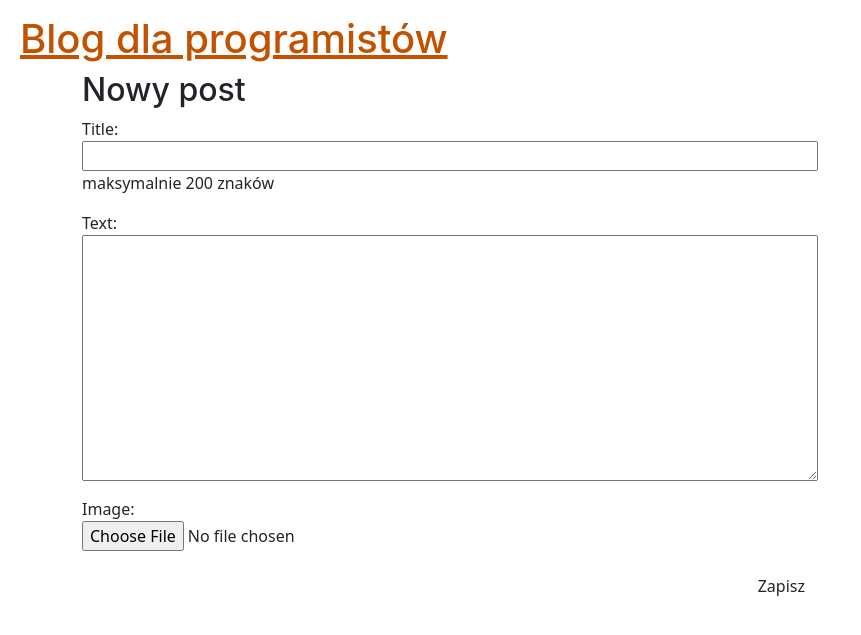
After one commit to trojan334/djangoblog, a Django app: page /post/new/ in a window 1280 px wide. The commit adds this page. Shown: the top 635 px of the page, without its empty margins (0-861 px from the left). Run offline with Django 3.2, Linux system fonts and the light colour scheme.

Commit message:
dodano nowy szablon

```diff
--- /dev/null
+++ b/blog/forms.py
@@ -0,0 +1,10 @@
+from django import forms
+from .models import Post
+
+
+class PostForm(forms.ModelForm):
+    title = forms.CharField(help_text='maksymalnie 200 znaków')
+
+    class Meta:
+        model = Post
+        fields = ['title', 'text', 'image']
--- a/blog/models.py
+++ b/blog/models.py
@@ -8,6 +8,7 @@ class Post(models.Model):
     text = models.TextField()
     created_date = models.DateTimeField(default=timezone.now)
     published_date = models.DateTimeField(blank=True, null=True)
+    image = models.ImageField(null=True, blank=True, upload_to='images/')
 
     def publish(self):
         self.published_date = timezone.now()
--- a/blog/templates/blog/base.html
+++ b/blog/templates/blog/base.html
@@ -1,23 +1,26 @@
 {% load static %}
 <html lang="pl">
   <head>
-            <meta charset="UTF-8">
+    <meta charset="UTF-8" />
     <title>Blog dla programistów</title>
-            <link href="https://cdn.jsdelivr.net/npm/bootstrap@5.2.3/dist/css/bootstrap.min.css" rel="stylesheet">
-            <link rel="stylesheet" href="{% static 'css/blog.css' %}">
+    <link
+      href="https://cdn.jsdelivr.net/npm/bootstrap@5.2.3/dist/css/bootstrap.min.css"
+      rel="stylesheet"
+    />
+    <link rel="stylesheet" href="{% static 'css/blog.css' %}" />
   </head>
+
   <body>
     <div class="page-header">
-    <h1><a href="/">Blog dla programistów</a> </h1>
+      <a href="{% url 'post_new' %}" class="top-menu"
+        ><span class="glyphicon glyphicon-plus"></span>
+      </a>
+      <h1><a href="/">Blog dla programistów</a></h1>
     </div>
     <div class="content container">
       <div class="row">
-      <div class="col-md-8">
-        {% block content %}
-        {% endblock %}
-      </div>
+        <div class="col-md-8">{% block content %} {% endblock %}</div>
       </div>
     </div>
   </body>
-
 </html>
--- /dev/null
+++ b/blog/templates/blog/image.html
@@ -0,0 +1,5 @@
+<form method="post" enctype="multipart/form-data">
+    {% csrf_token %}
+    {{ form.as_p }}
+    <button type="submit">UPLOAD</button>
+</form>
--- /dev/null
+++ b/blog/templates/blog/image_display.html
@@ -0,0 +1,3 @@
+{% load static %}
+
+<img class="img" src='{{ post.images.url }}' alt="Obrazek" width="250px">
--- a/blog/templates/blog/post_detail.html
+++ b/blog/templates/blog/post_detail.html
@@ -8,6 +8,7 @@
         </div>
         {% endif %}
         <h2><b>{{ post.title }}</b></h2>
+        <img src='{{ post.images.url }}' alt="Obrazek" width="250px">
         <p>{{ post.text|linebreaksbr }}</p>
         <br /><br />
     </div>
--- /dev/null
+++ b/blog/templates/blog/post_edit.html
@@ -0,0 +1,10 @@
+{% extends 'blog/base.html' %}
+
+{% block content %}
+<h2>Nowy post</h2>
+<form method="post" class="post-form">
+{% csrf_token %}
+  {{ form.as_p}}
+  <button type="submit" class="save btn btn-default">Zapisz</button>
+</form>
+{% endblock %}
--- a/blog/templates/blog/post_list.html
+++ b/blog/templates/blog/post_list.html
@@ -3,11 +3,13 @@
 {% block content%}
      {% for post in posts %}
         <div class="post">
-            <h2><a href="{% url 'post_detail' pk=post.pk %}">{{ post.title }}</a></h2>
-            <em>{{ post.text|linebreaksbr }}</em>
             <div class="data">
                 <p>opublikowany: {{ post.published_date }}</p>
             </div>
+
+            <h2><a href="{% url 'post_detail' pk=post.pk %}">{{ post.title }}</a></h2>
+            <img src='{{ post.images.url }}' alt="Obrazek" width="100px">
+            <em>{{ post.text|linebreaksbr }}</em>
         </div>
      {% endfor %}
 {% endblock %}
--- a/blog/urls.py
+++ b/blog/urls.py
@@ -4,4 +4,5 @@ from . import views
 urlpatterns = [
     path('', views.post_list, name='post_list'),
     path('post/<int:pk>/', views.post_detail, name='post_detail'),
+    path('post/new/', views.post_new, name='post_new'),
 ]
--- a/blog/views.py
+++ b/blog/views.py
@@ -1,7 +1,34 @@
-from django.shortcuts import render, get_object_or_404
+from django.shortcuts import render, get_object_or_404, redirect
 from django.utils import timezone
+from .models import Post
+from django.http import HttpResponseRedirect
+from django.urls import reverse_lazy
+from blog.forms import PostForm
+from django.views.generic import DetailView
+from django.views.generic import TemplateView
 
-from .models import Post
+
+class Image(TemplateView):
+    form = PostForm
+    template_name = 'blog/image.html'
+
+    def post(self, request, *args, **kwargs):
+        form = PostForm(request.POST, request.FILES)
+        if form.isValid():
+            obj = form.save()
+            return HttpResponseRedirect(reverse_lazy('image_display', kwargs={'pk': obj.id}))
+
+        context = self.get_context_data(form=form)
+        return self.render_to_response(context)
+
+    def get(self, request, *args, **kwargs):
+        return self.post(request, *args, **kwargs)
+
+
+class ImageDisplay(DetailView):
+    model = Post
+    template_name = 'blog/image_display.html'
+    context_object_name = 'image'
 
 
 def post_list(request):
@@ -12,3 +39,22 @@ def post_list(request):
 def post_detail(request, pk):
     post = get_object_or_404(Post, pk=pk)
     return render(request, 'blog/post_detail.html', {'post': post})
+
+
+def error_404_view(request, exception):
+    data = {"name": 'Blog dla programistów'}
+    return render(request, 'blog/404.html', data)
+
+
+def post_new(request):
+    if request.method == "POST":
+        form = PostForm(request.POST)
+        if form.is_valid():
+            post = form.save(commit=False)
+            post.author = request.user
+            post.published_date = timezone.now()
+            post.save()
+        return redirect('post_detail', pk=post.pk)
+    else:
+        form = PostForm()
+    return render(request, 'blog/post_edit.html', {'form': form})
--- a/mysite/urls.py
+++ b/mysite/urls.py
@@ -15,8 +15,18 @@ Including another URLconf
 """
 from django.contrib import admin
 from django.urls import path, include
+from django.conf import settings
+from django.conf.urls.static import static
+from blog.views import Image, ImageDisplay
 
 urlpatterns = [
     path('admin/', admin.site.urls),
     path('', include('blog.urls')),
+    path('image/', Image.as_view(), name='image'),
+    path('image/<int:pk>/', ImageDisplay.as_view(), name='image_display'),
 ]
+
+handler404 = 'blog.views.error_404_view'
+
+if settings.DEBUG:
+    urlpatterns += static(settings.MEDIA_URL, document_root=settings.MEDIA_ROOT)
```
Also changed, not shown: blog/templates/blog/404.html (added, +10 -0 lines), mysite/settings.py (+5 -2 lines), blog/migrations/0001_initial.py (deleted), blog/migrations/0003_post_image.py (added). Lines whose indentation alone changed are shown as unchanged.
